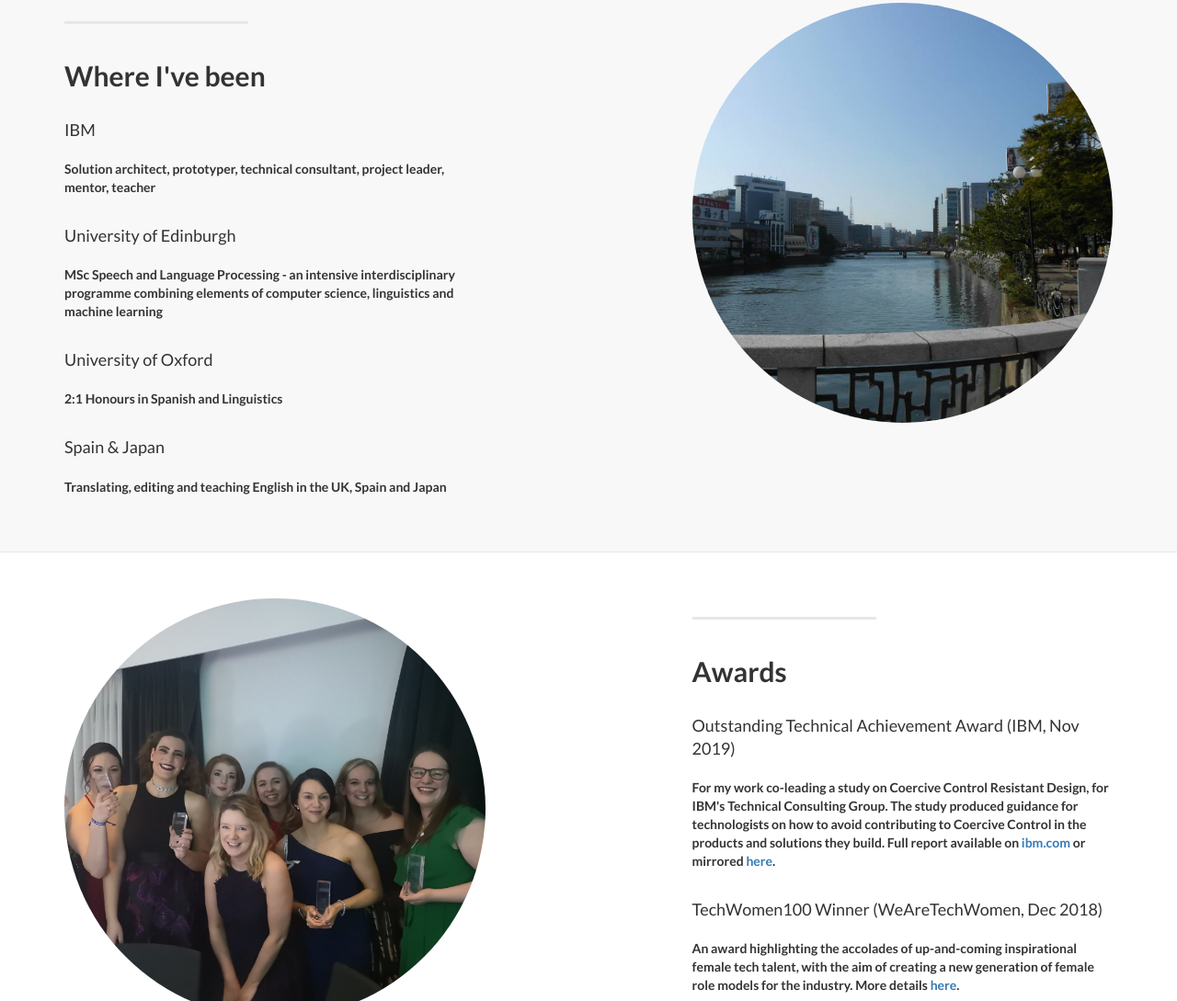
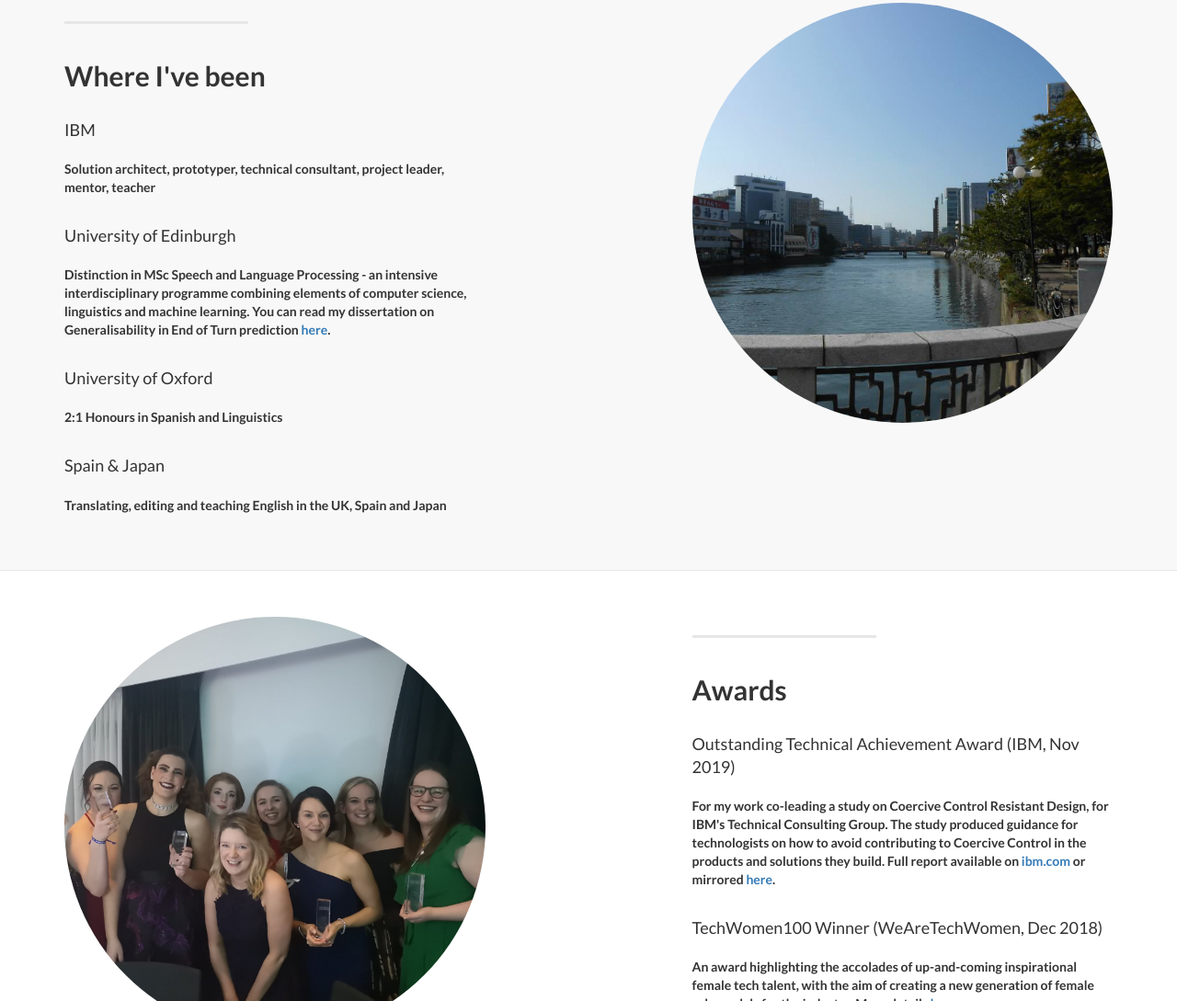
Before and after one commit to sarahmbj/sarahmbj.github.io, a plain HTML site: page index.html in a window 1280 px wide. Shown: the part 1644-2733 px from the top of the page at 92% size. Drawn offline with Linux system fonts and the light colour scheme.

Commit message:
Added dissertation link

```diff
--- a/index.html
+++ b/index.html
@@ -150,7 +150,7 @@
                     <p>Solution architect, prototyper, technical consultant, project leader, mentor, teacher</p>
 					<br/>
                     <p class="lead">University of Edinburgh</p>
-                    <p>MSc Speech and Language Processing - an intensive interdisciplinary programme combining elements of computer science, linguistics and machine learning</p>
+                    <p>Distinction in MSc Speech and Language Processing - an intensive interdisciplinary programme combining elements of computer science, linguistics and machine learning. You can read my dissertation on Generalisability in End of Turn prediction <a href=.img/GeneralisabilityInEndOfTurnPrediction.pdf>here</a>.</p>
                     <br/>
                     <p class="lead">University of Oxford</p>
                     <p>2:1 Honours in Spanish and Linguistics</p>
```
